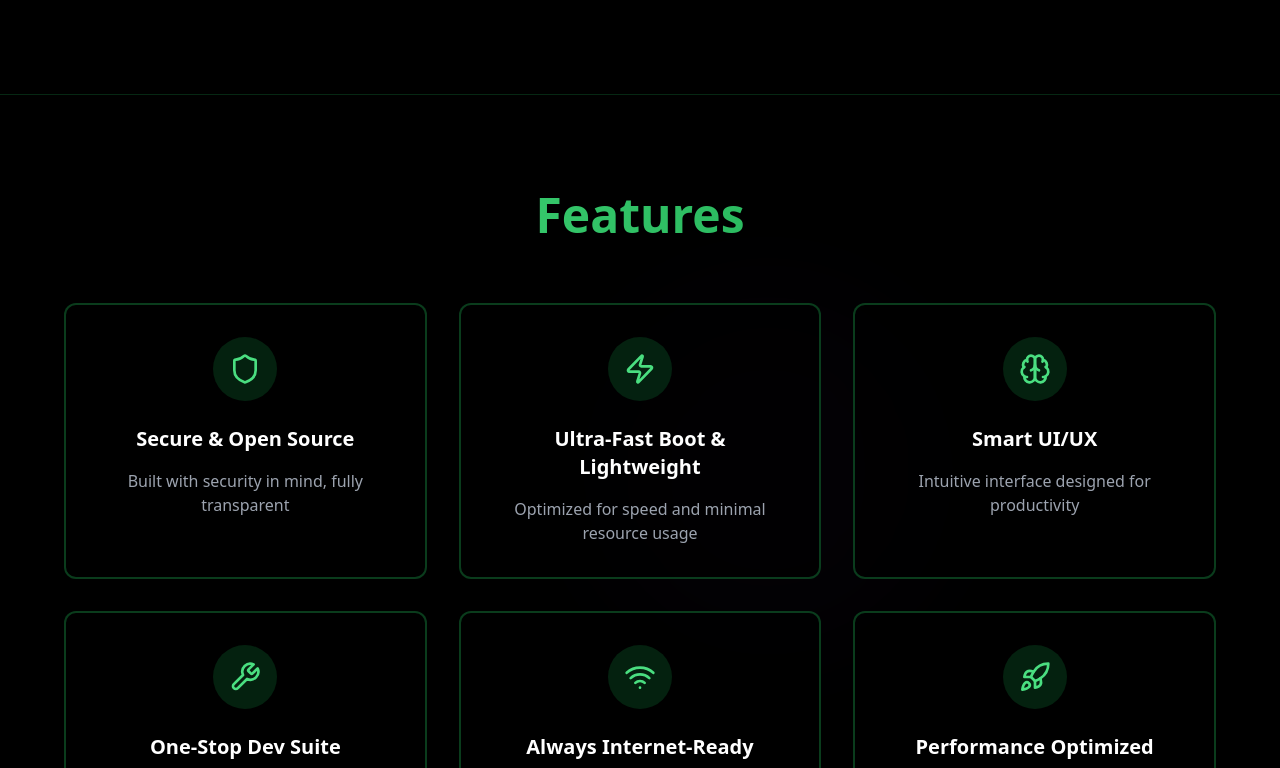
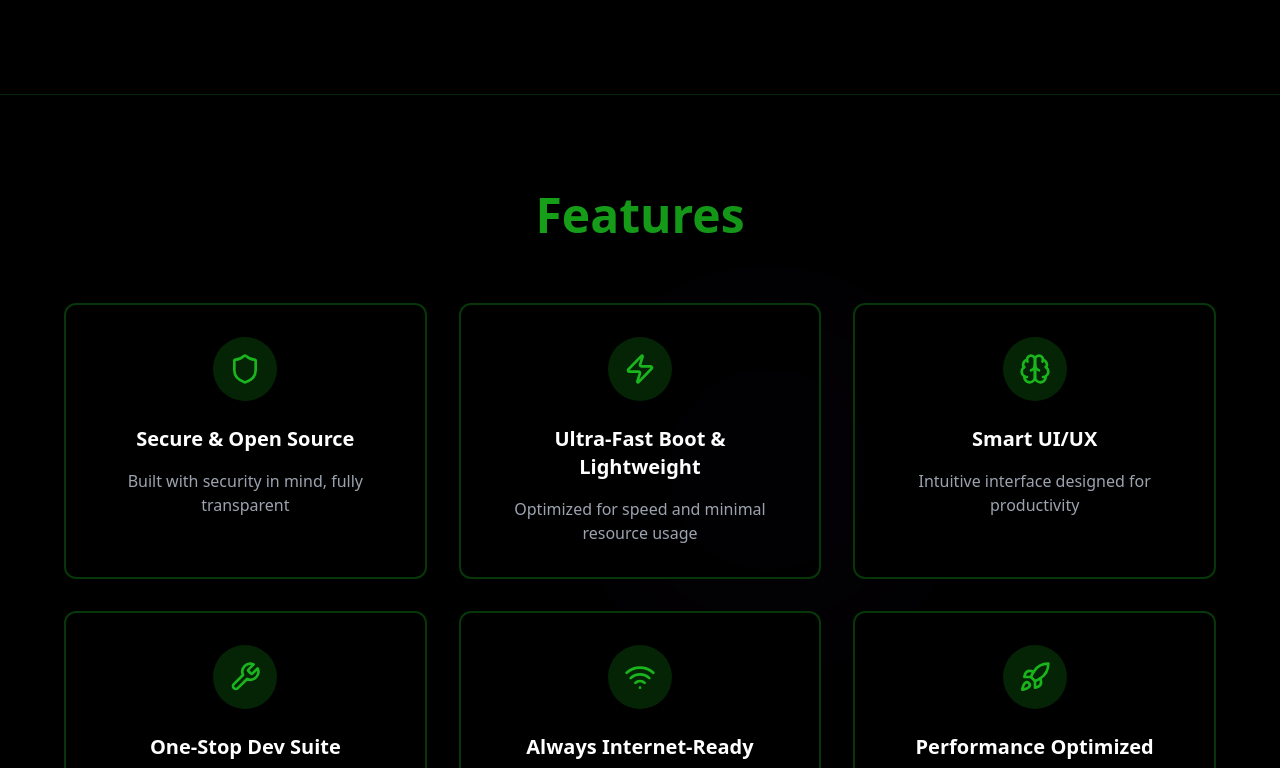
Before and after one commit to xyphx/XyphX-OS-Website, a React (Vite) app: page / in a window 1280 px wide. Shown: the part 1892-2660 px from the top of the page. Built offline with nearby package versions, Linux system fonts and the light colour scheme.

Commit message:
features added

```diff
--- a/src/components/Features.tsx
+++ b/src/components/Features.tsx
@@ -4,40 +4,51 @@ const features = [
   {
     icon: Shield,
     title: "Secure & Open Source",
-    description: "Built with security in mind, fully transparent"
+    description: "Built with security in mind, fully transparent",
   },
   {
     icon: Zap,
     title: "Ultra-Fast Boot & Lightweight",
-    description: "Optimized for speed and minimal resource usage"
+    description: "Optimized for speed and minimal resource usage",
   },
   {
     icon: Brain,
     title: "Smart UI/UX",
-    description: "Intuitive interface designed for productivity"
+    description: "Intuitive interface designed for productivity",
   },
   {
     icon: Wrench,
     title: "One-Stop Dev Suite",
-    description: "Everything you need for development in one place"
+    description: "Everything you need for development in one place",
   },
   {
     icon: Wifi,
     title: "Always Internet‑Ready",
-    description: "Seamless connectivity and cloud integration"
+    description: "Seamless connectivity and cloud integration",
   },
   {
     icon: Rocket,
     title: "Performance Optimized",
-    description: "Maximum efficiency for demanding development tasks"
-  }
+    description: "Maximum efficiency for demanding development tasks",
+  },
 ];
 
 export const Features = () => {
   return (
-    <section className="py-24 px-6 bg-black/60 backdrop-blur-sm border-y border-green-500/20">
+    <section
+      className="py-24 px-6 backdrop-blur-sm border-y"
+      style={{
+        backgroundColor: "rgba(0, 0, 0, 0.6)",
+        borderColor: "rgba(26,181,28,0.2)",
+      }}
+    >
       <div className="max-w-6xl mx-auto">
-        <h2 className="text-4xl md:text-5xl font-bold text-center mb-16 bg-gradient-to-r from-green-400 to-green-600 bg-clip-text text-transparent hover:scale-105 transition-transform duration-300 cursor-default">
+        <h2
+          className="text-4xl md:text-5xl font-bold text-center mb-16 bg-clip-text text-transparent hover:scale-105 transition-transform duration-300 cursor-default"
+          style={{
+            backgroundImage: "linear-gradient(to right, #1ab51c, #0f7f14)",
+          }}
+        >
           Features
         </h2>
 
@@ -45,17 +56,43 @@ export const Features = () => {
           {features.map((feature, index) => (
             <div
               key={index}
-              className="group text-center p-8 rounded-xl bg-black/60 border-2 border-green-500/30 hover:border-green-400/60 transition-all duration-500 hover:scale-105 hover:shadow-[0_0_35px_rgba(34,197,94,0.4)] cursor-pointer"
-              style={{ animationDelay: `${index * 150}ms` }}
+              className="group text-center p-8 rounded-xl transition-all duration-500 hover:scale-105 cursor-pointer"
+              style={{
+                backgroundColor: "rgba(0, 0, 0, 0.6)",
+                border: "2px solid rgba(26,181,28,0.3)",
+                animationDelay: `${index * 150}ms`,
+                boxShadow: "0 0 0 transparent",
+              }}
+              onMouseEnter={(e) =>
+                (e.currentTarget.style.boxShadow = "0 0 35px rgba(26,181,28,0.4)")
+              }
+              onMouseLeave={(e) =>
+                (e.currentTarget.style.boxShadow = "0 0 0 transparent")
+              }
             >
               <div className="mb-6 flex justify-center relative">
-                <div className="p-4 rounded-full bg-green-600/20 group-hover:bg-green-500/40 transition-all duration-500 group-hover:scale-110">
-                  <feature.icon className="w-8 h-8 text-green-400 group-hover:text-green-300 group-hover:scale-125 transition-all duration-500" />
+                <div
+                  className="p-4 rounded-full transition-all duration-500 group-hover:scale-110"
+                  style={{
+                    backgroundColor: "rgba(26,181,28,0.2)",
+                  }}
+                >
+                  <feature.icon
+                    className="w-8 h-8 transition-all duration-500 group-hover:scale-125"
+                    style={{
+                      color: "#1ab51c",
+                    }}
+                  />
                 </div>
-                <div className="absolute inset-0 bg-green-500/30 rounded-full blur-xl opacity-0 group-hover:opacity-100 transition-opacity duration-500"></div>
+                <div
+                  className="absolute inset-0 rounded-full blur-xl opacity-0 group-hover:opacity-100 transition-opacity duration-500"
+                  style={{
+                    backgroundColor: "rgba(26,181,28,0.3)",
+                  }}
+                ></div>
               </div>
 
-              <h3 className="text-xl font-semibold text-white mb-4 group-hover:text-green-300 transition-colors duration-300">
+              <h3 className="text-xl font-semibold text-white mb-4 transition-colors duration-300 group-hover:text-[color:#1ab51c]">
                 {feature.title}
               </h3>
 
```
